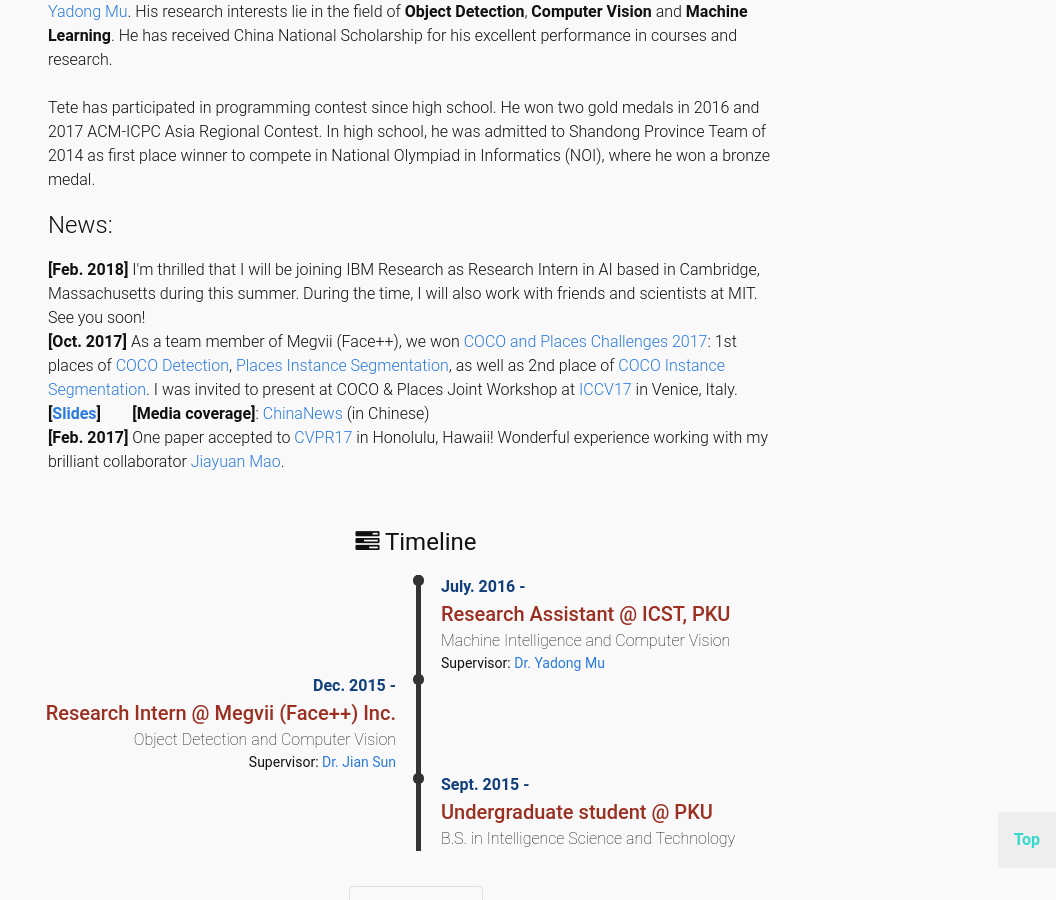
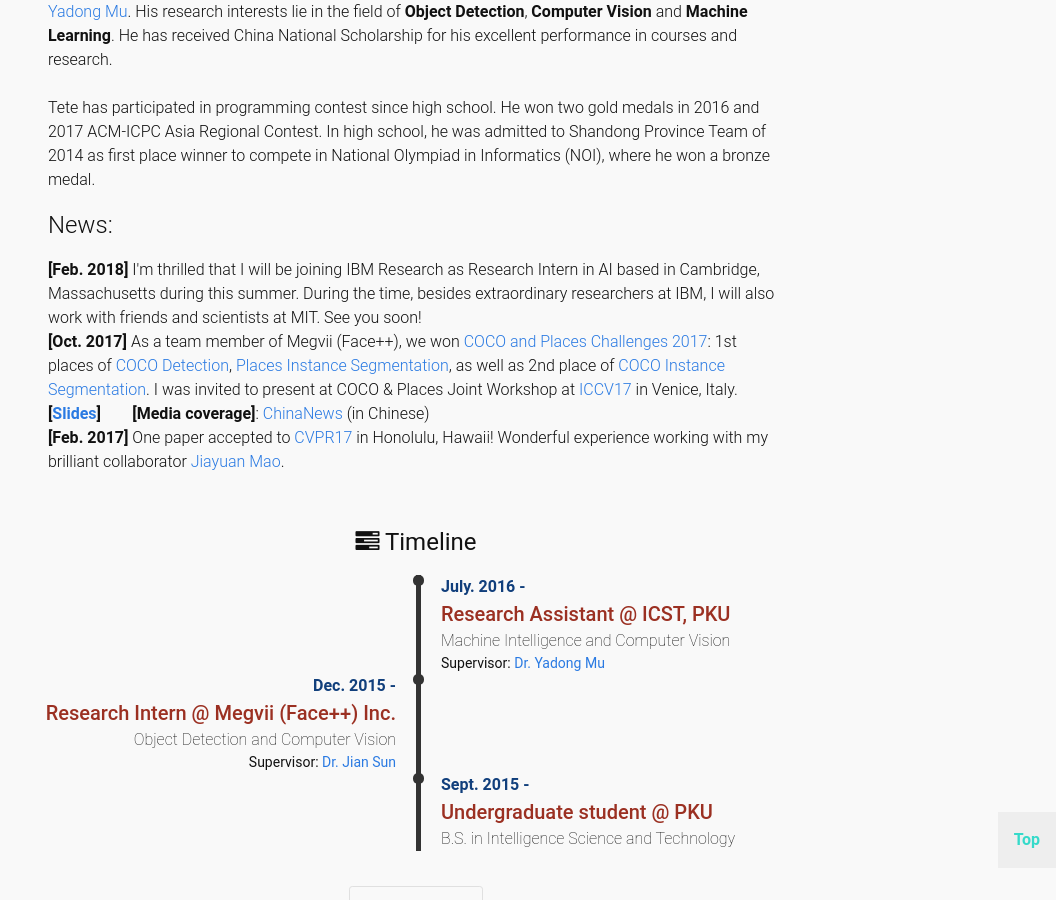
Before and after one commit to Tete-Xiao/Tete-Xiao.github.io, a Jekyll site: the page built from index.html, in a window 1280 px wide and 900 px high, scrolled down 592 px. Shown: the whole window, without its empty margins (224-1280 px from the left). Built offline with Jekyll 4.4.1, drawn with Linux system fonts in a browser that asks for light colours.

Commit message:
update bio

```diff
--- a/_data/bio.yml
+++ b/_data/bio.yml
@@ -9,7 +9,7 @@
   content:  "<strong>Tete Xiao</strong> is an undergraduate student majoring in Intelligence Science at <strong>Peking University (PKU)</strong>, the premium university in China. He works as senior research intern at <strong>Megvii (Face++) Inc.</strong> (a leading Chinese AI start-up)
   mentored by <a href='https://scholar.google.com/citations?user=p3z4sVUAAAAJ&hl=zh-CN'>Mr. Yuning Jiang</a> and supervised by
   <a href='http://www.jiansun.org/'>Dr. Jian Sun</a>. He is also a research assistant at Institute of Computer Science and Technology <strong>(ICST)</strong>, Peking University, supervised by <a href='http://www.muyadong.com/'>Dr. Yadong Mu</a>. His research interests lie in the field of <strong>Object Detection</strong>, <strong>Computer Vision</strong> and <strong>Machine Learning</strong>. He has received China National Scholarship for his excellent performance in courses and research. <br> <br> Tete has participated in programming contest since high school. He won two gold medals in 2016 and 2017 ACM-ICPC Asia Regional Contest. In high school, he was admitted to Shandong Province Team of 2014 as first place winner to compete in National Olympiad in Informatics (NOI), where he won a bronze medal. <h2>News:</h2>
-  <strong>[Feb. 2018]</strong> I'm thrilled that I will be joining IBM Research as Research Intern in AI based in Cambridge, Massachusetts during this summer. During the time, I will also work with friends and scientists at MIT. See you soon! <br>
+  <strong>[Feb. 2018]</strong> I'm thrilled that I will be joining IBM Research as Research Intern in AI based in Cambridge, Massachusetts during this summer. During the time, besides extraordinary researchers at IBM, I will also work with friends and scientists at MIT. See you soon! <br>
   <strong>[Oct. 2017]</strong> As a team member of Megvii (Face++), we won <a href='https://places-coco2017.github.io/'>COCO and Places Challenges 2017</a>: 1st places of <a href='http://cocodataset.org/#detections-leaderboard'>COCO Detection</a>, <a href='http://cocodataset.org/#keypoints-leaderboard>COCO Keypoint</a> and <a href='http://placeschallenge.csail.mit.edu/results_challenge.html'>Places Instance Segmentation</a>, as well as 2nd place of <a href='http://cocodataset.org/#detections-leaderboard'>COCO Instance Segmentation</a>. I was invited to present at COCO & Places Joint Workshop at <a href='http://iccv2017.thecvf.com'>ICCV17</a> in Venice, Italy. <br> <strong>[<a href='http://presentations.cocodataset.org/COCO17-Detect-Megvii.pdf'>Slides</a>]</strong> &nbsp &nbsp &nbsp &nbsp<strong>[Media coverage]</strong>: <a href='http://finance.chinanews.com/it/2017/10-30/8363826.shtml'>ChinaNews</a> (in Chinese) <br>
   <strong>[Feb. 2017]</strong> One paper accepted to <a href='http://cvpr2017.thecvf.com/'>CVPR17</a> in Honolulu, Hawaii! Wonderful experience working with my brilliant collaborator <a href='http://vccy.xyz/'> Jiayuan Mao</a>."
 short:
```
